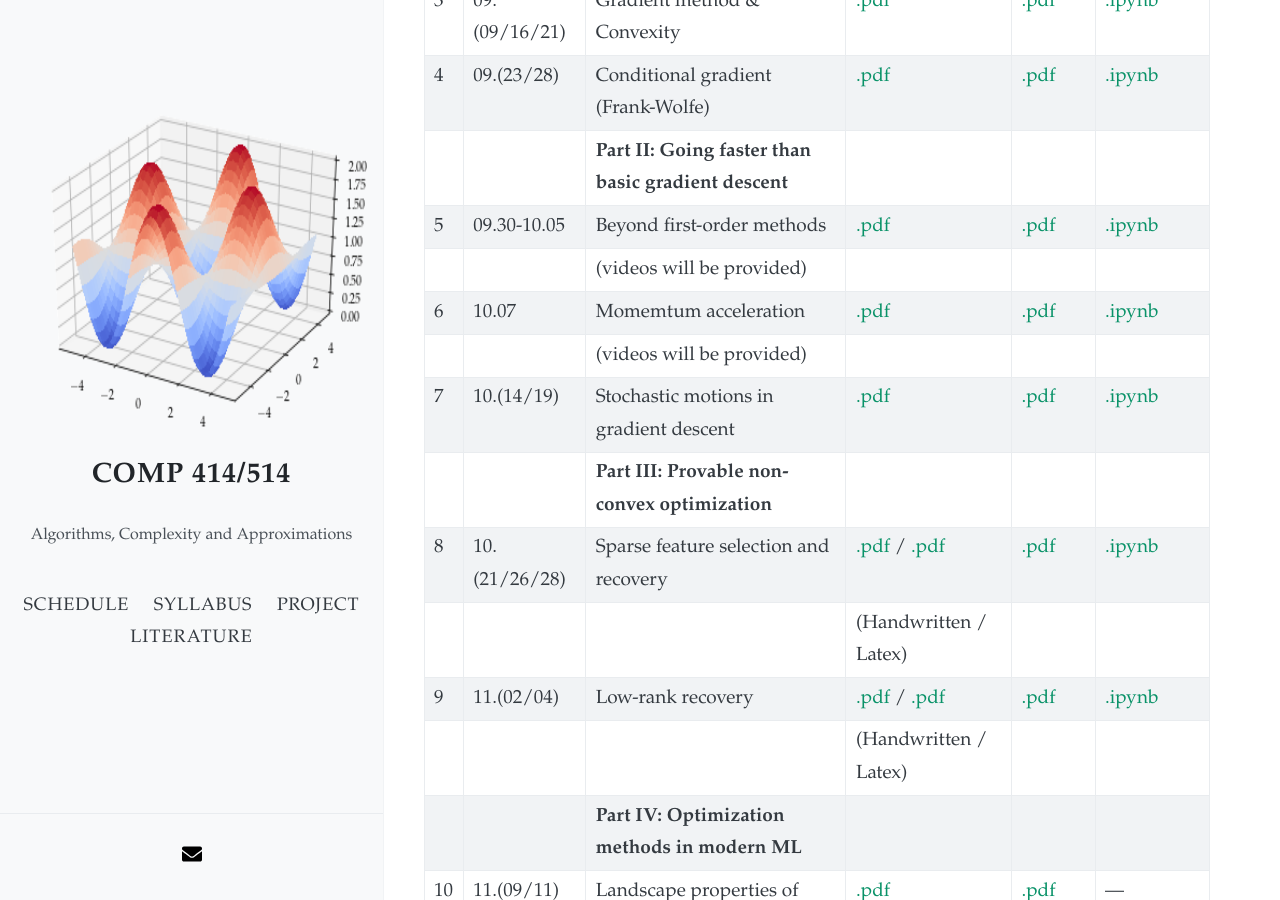
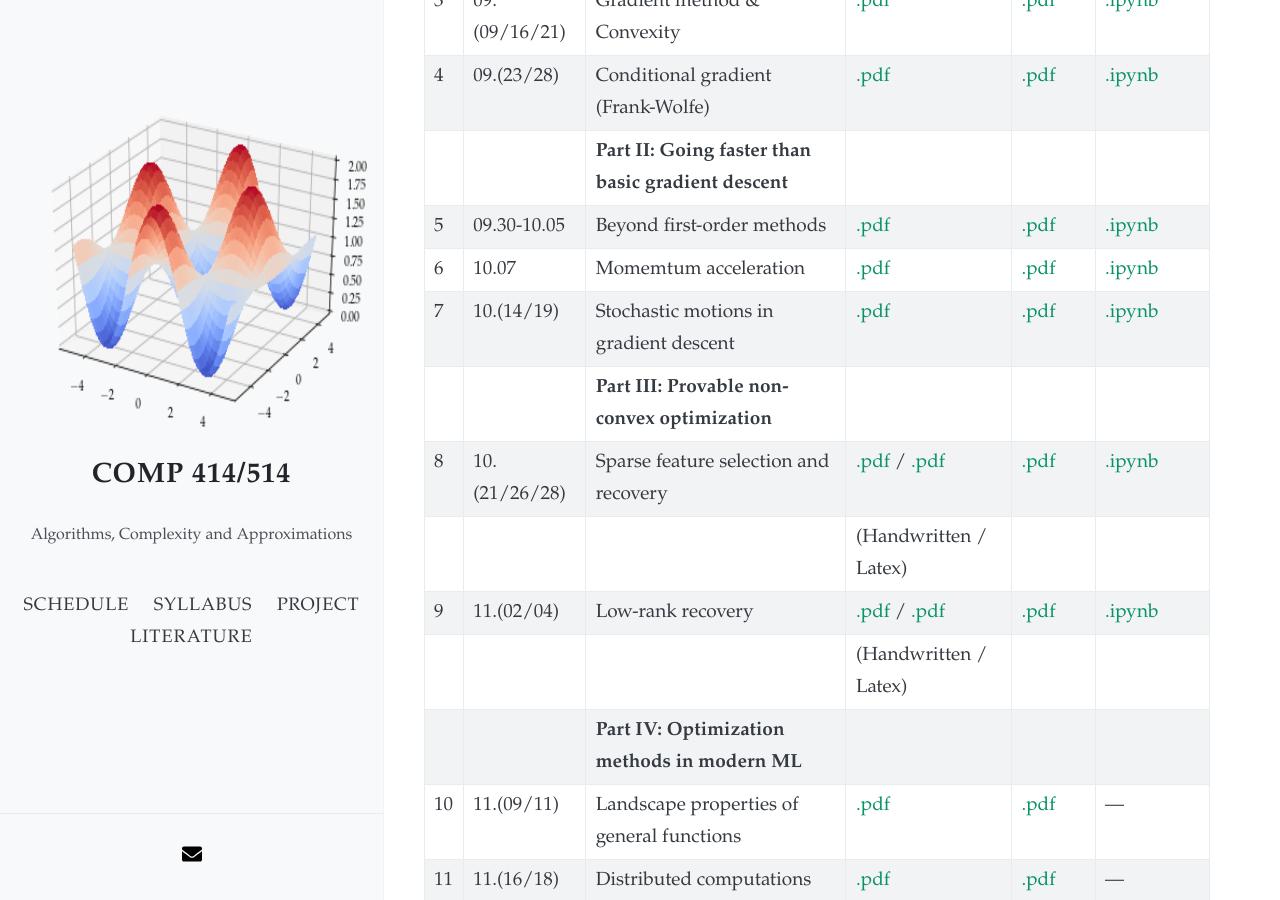
Before and after one commit to akyrillidis/comp414-514, a Jekyll site: the page built from schedule.md, in a window 1280 px wide and 900 px high, scrolled down 326 px. Built offline with Jekyll 4.4.1, drawn with Linux system fonts in a browser that asks for light colours; nearby versions of some CDN libraries.

Commit message:
Update schedule.md

```diff
--- a/schedule.md
+++ b/schedule.md
@@ -14,9 +14,7 @@ layout: default
 | 4 | 09.(23/28)  | Conditional gradient (Frank-Wolfe) | [.pdf](/schedule/images/chapter4.pdf)  | [.pdf](/schedule/images/Lecture 4.pdf) | [.ipynb](/schedule/images/Chapter 4.ipynb) |
 | | | **Part II: Going faster than basic gradient descent** | | | |
 | 5 | 09.30-10.05 | Beyond first-order methods | [.pdf](/schedule/images/chapter5.pdf)  | [.pdf](/schedule/images/Lecture 5.pdf) | [.ipynb](/schedule/images/Chapter 5.ipynb) |
-| | | (videos will be provided) |  | |  |
 | 6 | 10.07 | Momemtum acceleration | [.pdf]()  | [.pdf]() | [.ipynb]() |
-| | | (videos will be provided) |  | |  |
 | 7 | 10.(14/19) | Stochastic motions in gradient descent | [.pdf]()  | [.pdf]() | [.ipynb]() |
 | | | **Part III: Provable non-convex optimization** | | | |
 | 8 | 10.(21/26/28) | Sparse feature selection and recovery | [.pdf]() / [.pdf]() | [.pdf]() | [.ipynb]() |
```
